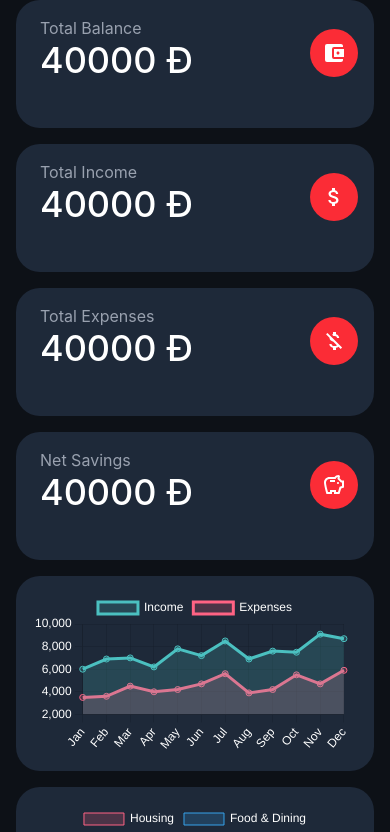
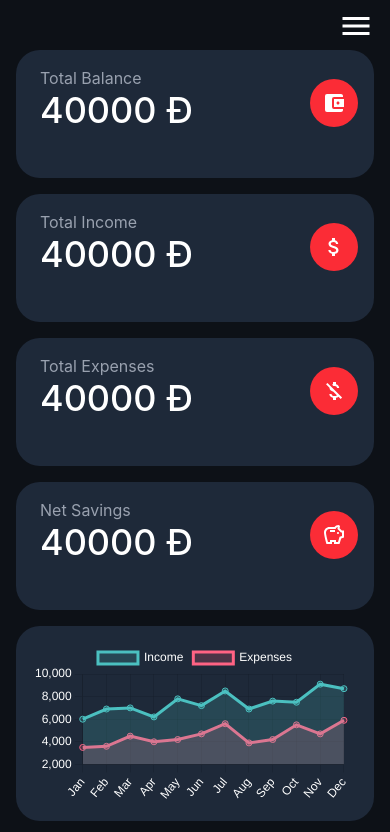
Before and after one commit to rigby200602/expense-tracking, a React (Vite) app: page / in a window 390 px wide. Shown: the top 832 px of the page. Built offline with nearby package versions, Linux system fonts and the light colour scheme.

Commit message:
feat: add mobile menu button and improve Navbar structure

```diff
--- a/src/components/Navbar.tsx
+++ b/src/components/Navbar.tsx
@@ -1,7 +1,13 @@
 import { useEffect, useRef } from "react";
 import { Link } from "react-router";
 import { FaRegUserCircle, FaArrowDown } from "react-icons/fa";
+import { IoMdMenu } from "react-icons/io";
 import { useAppContext } from "../context/AppContext";
+import type { ReactNode } from "react";
+
+type Props = {
+  children: ReactNode
+}
 
 
 const Navbar = () => {
@@ -10,6 +16,8 @@ const Navbar = () => {
     isOpen,
     setIsOpen,
     setIsLoggedIn,
+    isCollapsed,
+    setIsCollapsed,
   } = useAppContext();
   const dropdownRef = useRef<HTMLDivElement>(null);
 
@@ -31,6 +39,7 @@ const Navbar = () => {
 
   return (
     <div>
+      {/* Build for big screens divices */}
       <div className="hidden md:block">
         {isLoggedIn ? (
           <Link className="" to="/login">
@@ -69,6 +78,14 @@ const Navbar = () => {
           </div>
         )}
       </div>
+      {/* Build for small screens divices */}
+        <div className="block md:hidden">
+          <button
+            onClick={() => {setIsCollapsed(curr => !curr); console.log(isCollapsed)}}
+          >
+            <IoMdMenu className="text-white text-4xl mx-4 mt-2"/>
+          </button>
+        </div>
     </div>
   );
 };
```
